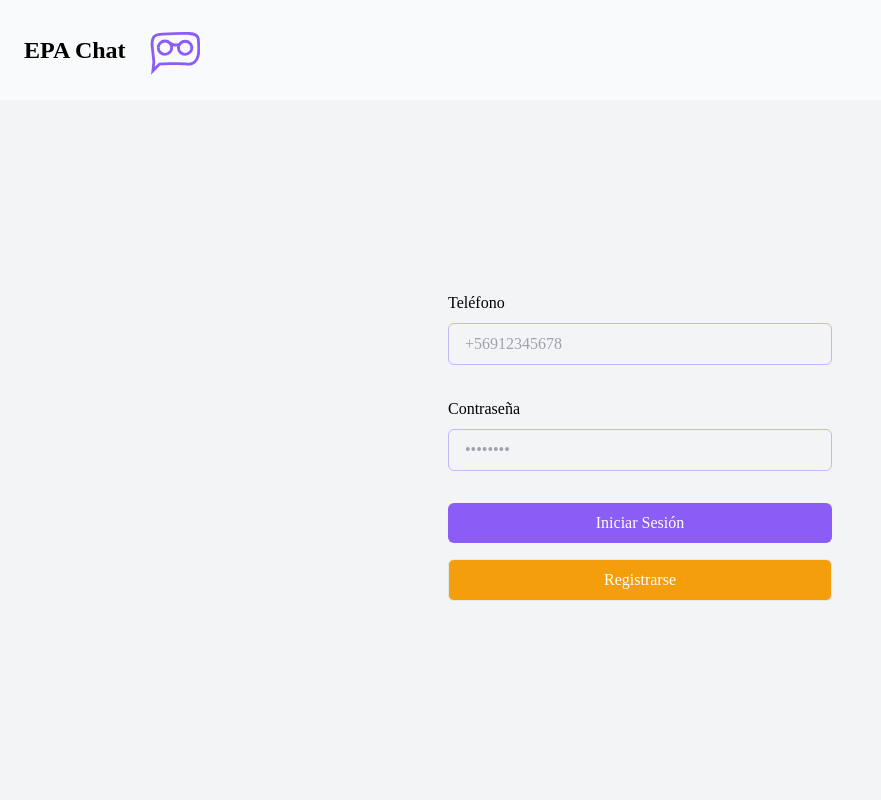
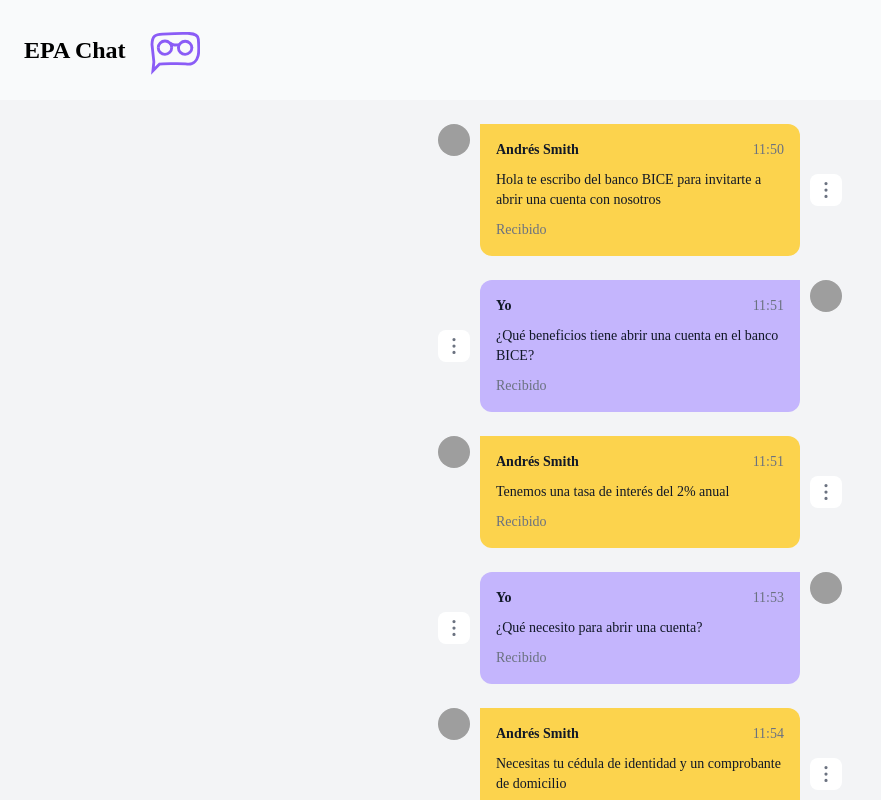
Before and after one commit to eanorambuena/EPA_frontend, a React (Vite) app: page / in a window 1280 px wide. Shown: the top 800 px of the page, without its empty margins (0-881 px from the left). Built offline with nearby package versions, Linux system fonts and the light colour scheme; grey boxes are pictures that could not be loaded; a web font is replaced by a local one.

Commit message:
feat: Add chat

```diff
--- a/src/App.jsx
+++ b/src/App.jsx
@@ -1,9 +1,11 @@
+import Chat from './Chat'
 import Chats from './Chats'
 import Login from './Login'
 import Logo from './icons/Logo'
 
 export default function App() {
   const vistas = {
+    0: <Chat />,
     1: <Chats />,
     2: <Login />
   }
@@ -14,7 +16,7 @@ export default function App() {
         <Logo />
       </header>
       <main className='flex flex-col items-center justify-center relative h-fit min-h-[calc(100dvh-150px)] sm:min-h-[calc(100dvh-100px)] p-6 bg-gray-100 dark:bg-gray-50'>
-        { vistas[2] }
+        { vistas[0] }
       </main>
     </>
   )
--- /dev/null
+++ b/src/Chat.jsx
@@ -0,0 +1,79 @@
+import ChatBubble from "./ChatBubble"
+
+export default function Chat() {
+  const userImgNumber = 60
+  const me = {
+    username: 'Yo',
+    imgSrc: 'https://i.pravatar.cc/150?img=11'
+  }
+  const you = {
+    username: 'Andrés Smith',
+    imgSrc: `https://i.pravatar.cc/150?img=${userImgNumber}`
+  }
+
+  const users = {
+    [me.username]: me,
+    [you.username]: you
+  }
+
+  const messages = [
+    {
+      id: 1,
+      username: you.username,
+      message: 'Hola te escribo del banco BICE para invitarte a abrir una cuenta con nosotros',
+      hourAndMinutes: '11:50'
+    },
+    {
+      id: 2,
+      username: me.username,
+      message: '¿Qué beneficios tiene abrir una cuenta en el banco BICE?',
+      hourAndMinutes: '11:51'
+    },
+    {
+      id: 3,
+      username: you.username,
+      message: 'Tenemos una tasa de interés del 2% anual',
+      hourAndMinutes: '11:51'
+    },
+    {
+      id: 4,
+      username: me.username,
+      message: '¿Qué necesito para abrir una cuenta?',
+      hourAndMinutes: '11:53'
+    },
+    {
+      id: 5,
+      username: you.username,
+      message: 'Necesitas tu cédula de identidad y un comprobante de domicilio',
+      hourAndMinutes: '11:54'
+    },
+    {
+      id: 6,
+      username: me.username,
+      message: '¿Cuánto tiempo se demora en abrir una cuenta?',
+      hourAndMinutes: '11:55'
+    },
+    {
+      id: 7,
+      username: you.username,
+      message: 'Se demora aproximadamente 30 minutos',
+      hourAndMinutes: '11:56'
+    },
+    {
+      id: 8,
+      username: me.username,
+      message: 'Mmm lo pensaré, gracias por la información',
+      hourAndMinutes: '12:10'
+    }
+  ]
+
+  return (
+    <section className='flex flex-col gap-6 flex-reverse'>
+      {
+        messages.map((message) => (
+          <ChatBubble key={message.id} me={message.username === me.username} {...users[message.username]} message={message.message} hourAndMinutes={message.hourAndMinutes} />
+        ))
+      }
+    </section>
+  )
+}
--- a/src/ChatBubble.jsx
+++ b/src/ChatBubble.jsx
@@ -1,14 +1,18 @@
-export default ChatBubble() {
+export default function ChatBubble({ username, imgSrc, message, hourAndMinutes, me }) {
+  const color = me === true ? '#c4b5fd' : '#fcd34d'
   return (
-    <div className="flex items-start gap-2.5">
-      <img className="w-8 h-8 rounded-full" src="/docs/images/people/profile-picture-3.jpg" alt="Jese image" />
-      <div className="flex flex-col w-full max-w-[320px] leading-1.5 p-4 border-gray-200 bg-gray-100 rounded-e-xl rounded-es-xl dark:bg-gray-700">
-        <div className="flex items-center space-x-2 rtl:space-x-reverse">
-          <span className="text-sm font-semibold text-gray-900 dark:text-white">Bonnie Green</span>
-          <span className="text-sm font-normal text-gray-500 dark:text-gray-400">11:46</span>
+    <div className={`flex gap-2.5 items:start ${me ? 'flex-row-reverse' : 'flex-row'}`}>
+      <img className="w-8 h-8 rounded-full" src={imgSrc} alt={username} />
+      <div
+        className={`flex flex-col w-full max-w-[320px] leading-1.5 p-4 border-gray-300 ${me ? 'rounded-s-xl rounded-ee-xl' : 'rounded-e-xl rounded-es-xl'}`}
+        style={{backgroundColor: color}}
+      >
+        <div className="flex items-center justify-between rtl:space-x-reverse">
+          <span className="text-sm font-semibold text-gray-900 dark:text-white">{username}</span>
+          <span className="text-sm font-normal text-gray-500 dark:text-gray-400">{hourAndMinutes}</span>
         </div>
-        <p className="text-sm font-normal py-2.5 text-gray-900 dark:text-white">That's awesome. I think our users will really appreciate the improvements.</p>
-        <span className="text-sm font-normal text-gray-500 dark:text-gray-400">Delivered</span>
+        <p className="text-sm font-normal py-2.5 text-gray-900 dark:text-white">{message}</p>
+        <span className="text-sm font-normal text-gray-500 dark:text-gray-400">Recibido</span>
       </div>
       <button id="dropdownMenuIconButton" data-dropdown-toggle="dropdownDots" data-dropdown-placement="bottom-start" className="inline-flex self-center items-center p-2 text-sm font-medium text-center text-gray-900 bg-white rounded-lg hover:bg-gray-100 focus:ring-4 focus:outline-none dark:text-white focus:ring-gray-50 dark:bg-gray-900 dark:hover:bg-gray-800 dark:focus:ring-gray-600" type="button">
         <svg className="w-4 h-4 text-gray-500 dark:text-gray-400" aria-hidden="true" xmlns="http://www.w3.org/2000/svg" fill="currentColor" viewBox="0 0 4 15">
```
